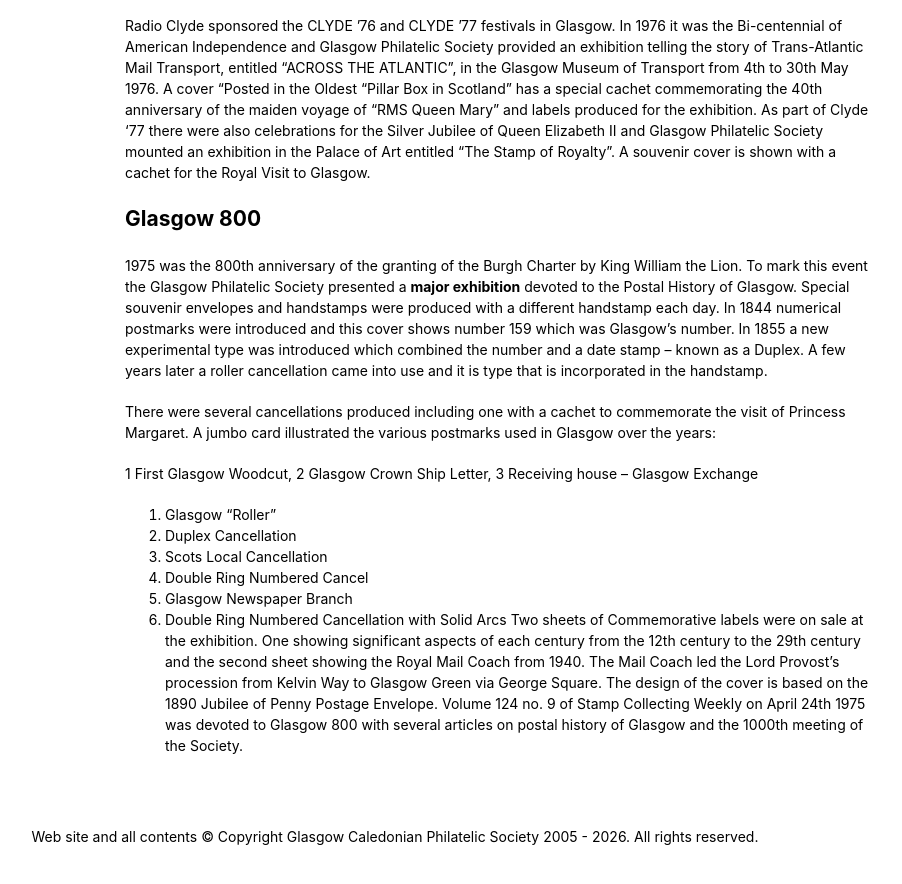
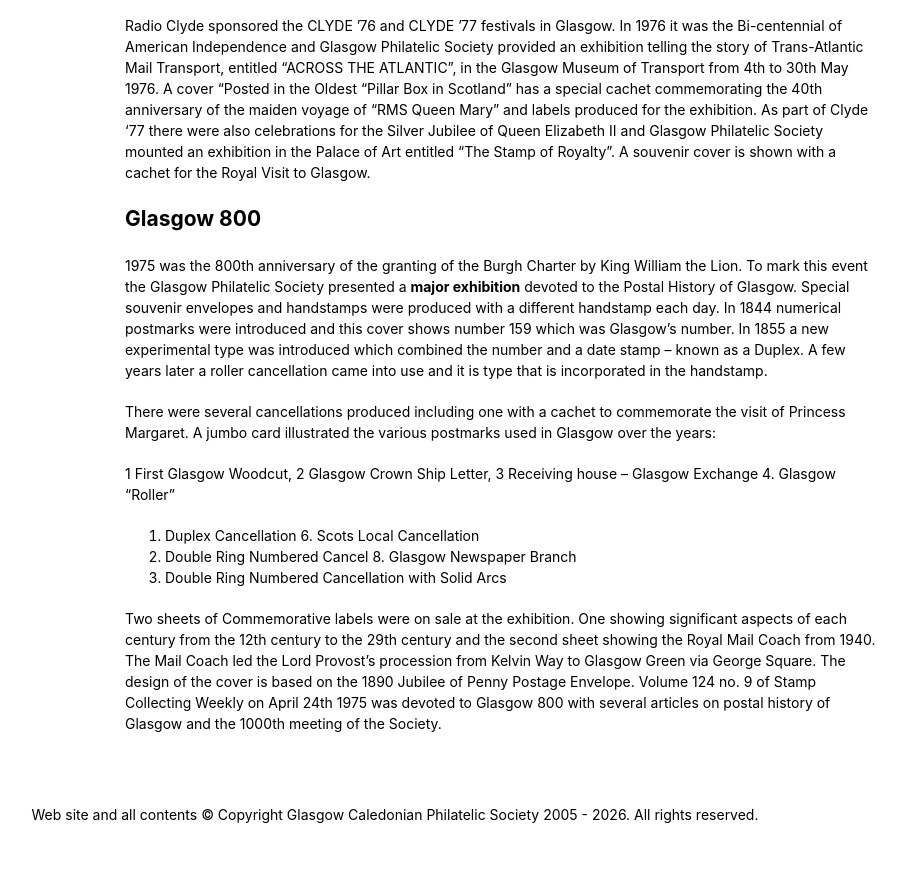
Before and after one commit to astalker/caledonian-stamps, a Jekyll site: the page built from history-glasgow.md, in a window 1280 px wide and 900 px high, scrolled down 1175 px. Shown: the top 884 px of the window, without its empty margins (245-1147 px from the left). Built offline with Jekyll 4.4.1, drawn with Linux system fonts in a browser that asks for light colours; our own code applies the rules of GitHub Pages for plain Markdown files.

Commit message:
Improve formatting of Glasgow cancellations list
Reformatted the list of cancellations for better readability.

```diff
--- a/history-glasgow.md
+++ b/history-glasgow.md
@@ -44,13 +44,11 @@ As part of Clyde ‘77 there were also celebrations for the Silver Jubilee of Qu
 There were several cancellations produced including one with a cachet to commemorate the visit of Princess Margaret.
 A jumbo card illustrated the various postmarks used in Glasgow over the years:
 
-1  First Glasgow Woodcut, 2 Glasgow Crown Ship Letter, 3 Receiving house – Glasgow Exchange
+1  First Glasgow Woodcut,   2 Glasgow Crown Ship Letter,
+3  Receiving house – Glasgow Exchange   4. Glasgow “Roller”
+5. Duplex Cancellation   6. Scots Local Cancellation
+7. Double Ring Numbered Cancel   8. Glasgow Newspaper Branch
+9. Double Ring Numbered Cancellation with Solid Arcs
 
-4. Glasgow “Roller”
-5. Duplex Cancellation
-6. Scots Local Cancellation
-7. Double Ring Numbered Cancel
-8. Glasgow Newspaper Branch
-9. Double Ring Numbered Cancellation with Solid Arcs
 Two sheets of Commemorative labels were on sale at the exhibition. One showing significant aspects of each century from the 12th century to the 29th century and the second sheet showing the Royal Mail Coach from 1940. The Mail Coach led the Lord Provost’s procession from Kelvin Way to Glasgow Green via George Square. The design of the cover is based on the 1890 Jubilee of Penny Postage Envelope.
 Volume 124 no. 9 of Stamp Collecting Weekly on April 24th 1975 was devoted to Glasgow 800 with several articles on postal history of Glasgow and the 1000th meeting of the Society.
```
